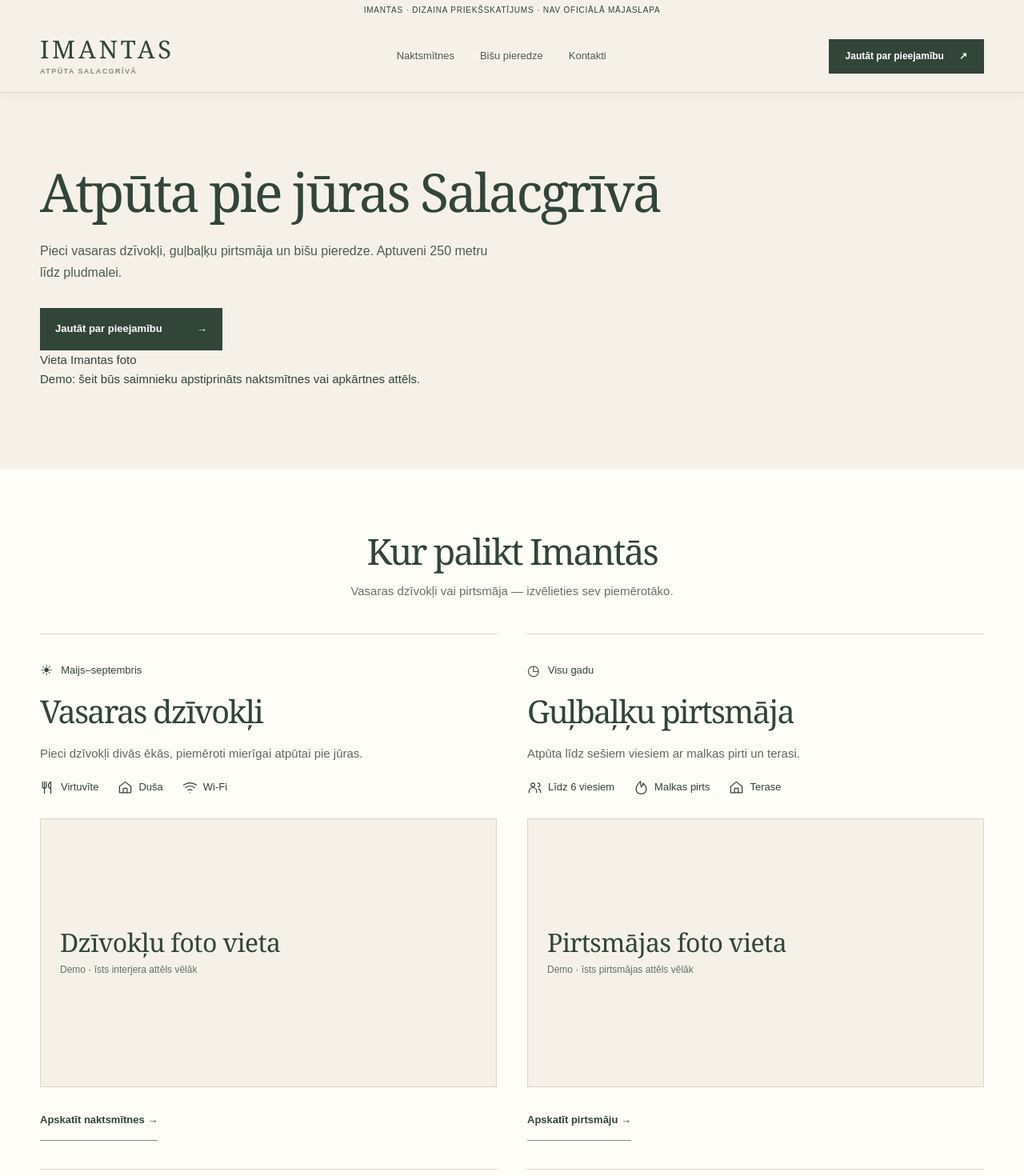
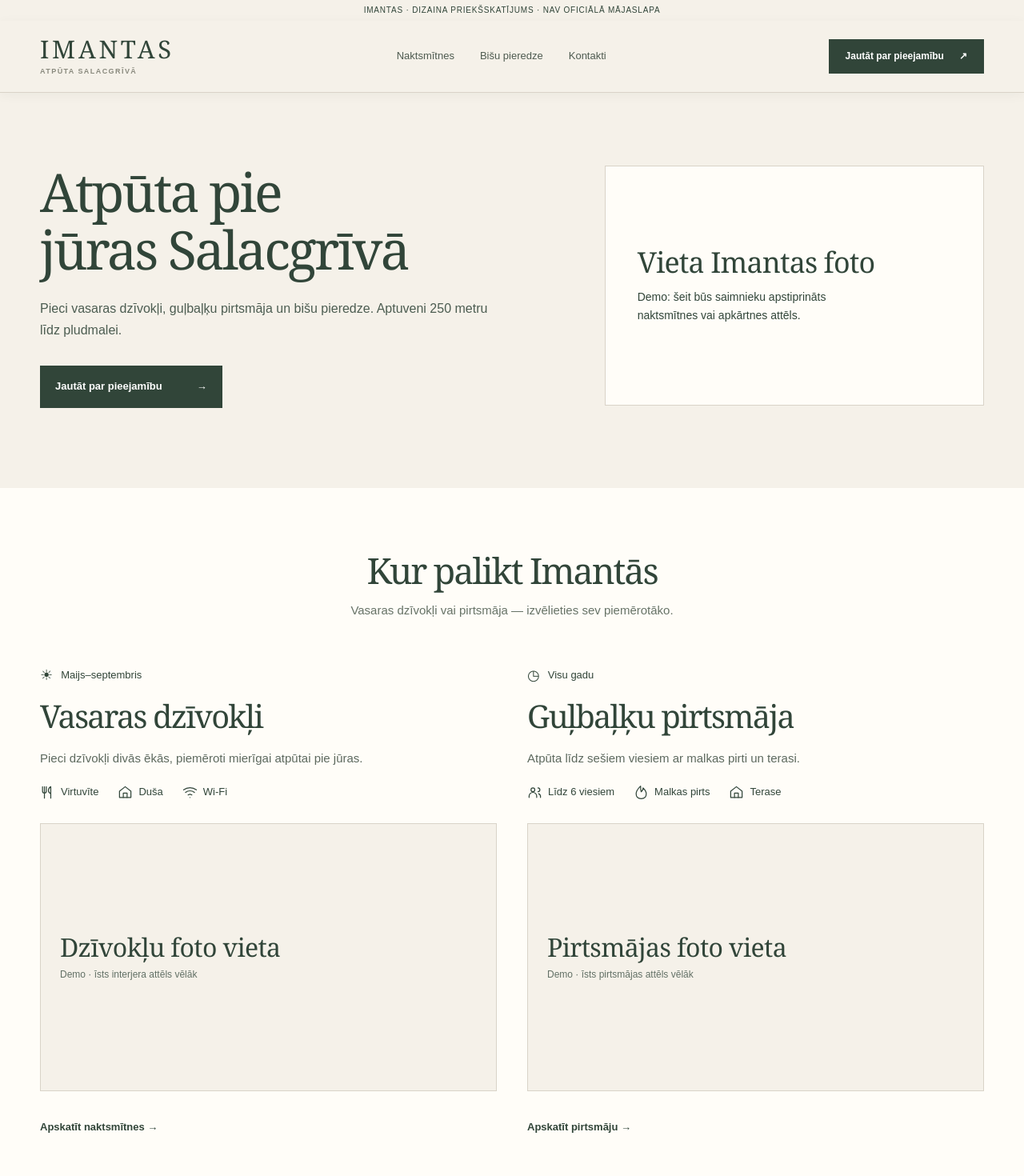
Before and after one commit to davisl24/Imantasatputas, a Next.js app: page / in a window 1280 px wide. Shown: the top 1470 px of the page at 80% size. Built offline with nearby package versions, Linux system fonts and the light colour scheme.

Commit message:
polish(imantas): accessible hero CTA, breadcrumbs, image demo and cleaner dividers

```diff
--- a/app/page.module.css
+++ b/app/page.module.css
@@ -316,3 +316,23 @@
  .page :is(.primaryBtn,.navCta,.smallLink,.offerPhoto){transition:none}
  .page .primaryBtn:hover,.page .navCta:hover{transform:none}
 }
+
+/* Pre-demo clarity pass: breadcrumbs, reserved hero photo, remove redundant dividers. */
+.breadcrumbs{display:flex;align-items:center;gap:11px;font-size:13px;color:var(--forest);margin-bottom:26px}
+.breadcrumbs a{text-decoration:none}
+.breadcrumbs a:hover,.breadcrumbs a:focus-visible{text-decoration:underline;text-underline-offset:4px}
+.breadcrumbs span[aria-current="page"]{font-weight:600}
+.subHero .primaryBtn{margin-top:29px}
+.heroGrid{display:grid;grid-template-columns:minmax(0,1.15fr) minmax(0,.85fr);align-items:center;gap:clamp(36px,5vw,85px)}
+.heroDemoPhoto{min-height:300px;display:flex;flex-direction:column;align-items:flex-start;justify-content:center;background:var(--warm);padding:40px;border:1px solid var(--line)}
+.heroDemoPhoto span{font:400 clamp(25px,2.8vw,38px)/1.14 var(--serif);letter-spacing:-.025em}
+.heroDemoPhoto p{font-size:14px;line-height:1.65;color:var(--forest);max-width:285px;margin-top:12px}
+.homeOffer{border-top:0;border-bottom:0;padding:18px 0 20px}
+.subHero,.contactHero{border-bottom:0}
+.inquiry,.location{border-top:0}
+.phone{border-bottom:0;padding-bottom:0}
+.phone:hover,.phone:focus-visible{opacity:.75}
+.smallLink{border-bottom:0;padding-bottom:0;text-decoration:none}
+.smallLink:hover,.smallLink:focus-visible{text-decoration:underline;text-underline-offset:5px}
+.homeOffer .smallLink{border-bottom:0}
+@media(max-width:760px){.heroGrid{grid-template-columns:1fr;gap:30px}.heroDemoPhoto{min-height:225px;padding:27px}.breadcrumbs{margin-bottom:20px}.homeOffer{padding:10px 0 20px}}
```
